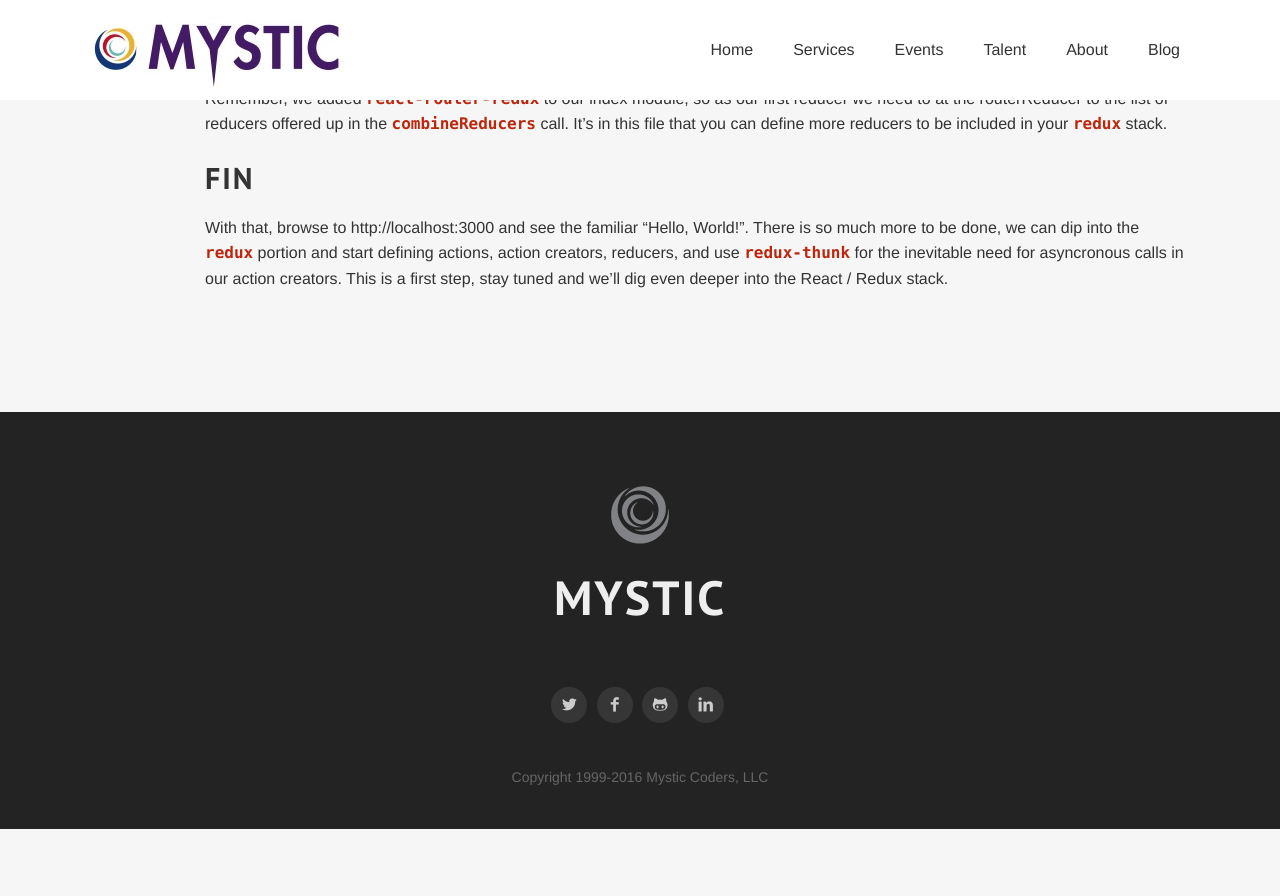
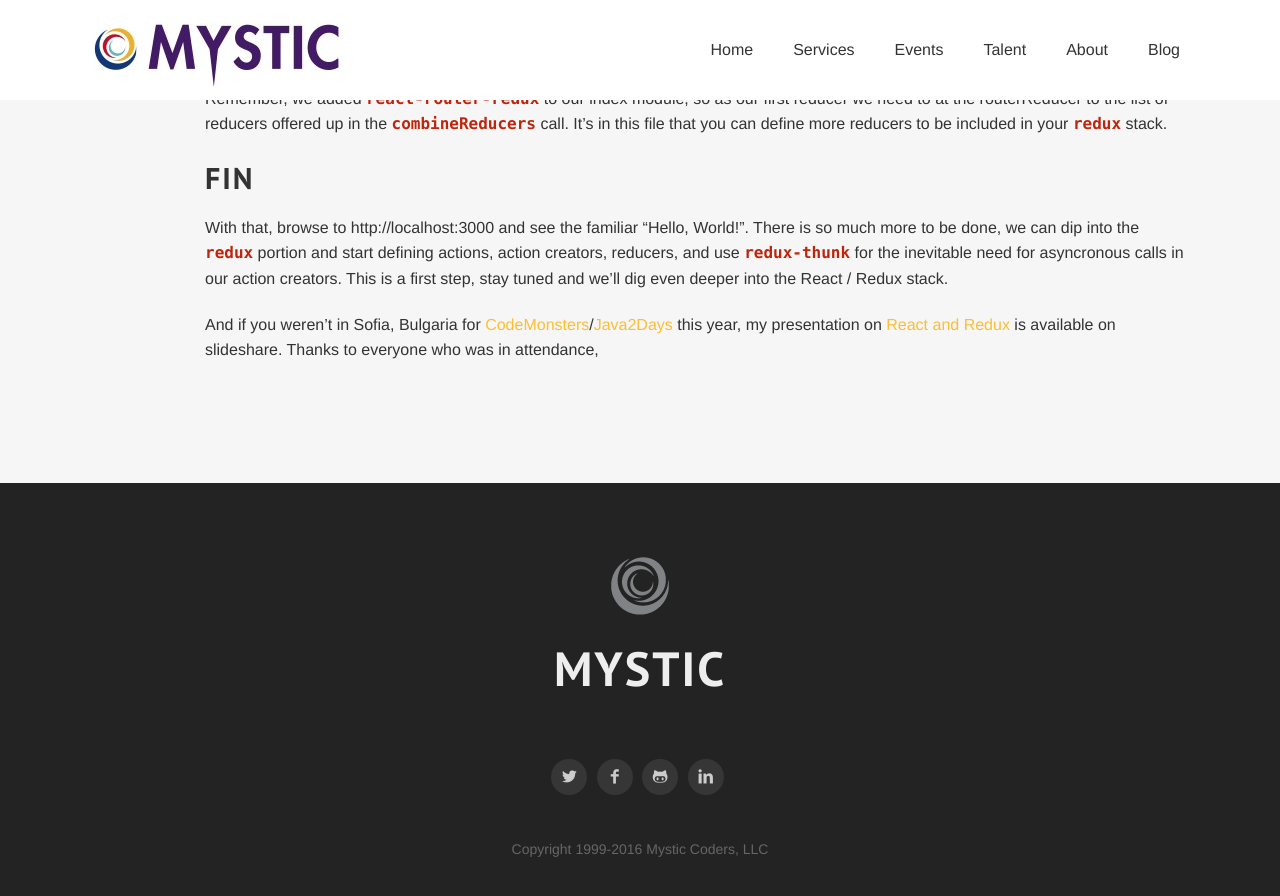
Before and after one commit to mysticcoders/www, a Jekyll site: the page built from _posts/2016-12-03-a-usable-bootstrap-with-react-slingshot.md, in a window 1280 px wide and 900 px high, scrolled down 3477 px. Shown: the top 896 px of the window. Built offline with Jekyll 4.4.1, drawn with Linux system fonts in a browser that asks for light colours; some web fonts are replaced; comment, search, counter and statistics services are not loaded; before the commit the page ends 4306 px from its top, so only the background shows below that.

Commit message:
add the blurb about slideshare to the bottom

```diff
--- a/_posts/2016-12-03-a-usable-bootstrap-with-react-slingshot.md
+++ b/_posts/2016-12-03-a-usable-bootstrap-with-react-slingshot.md
@@ -144,3 +144,5 @@ Remember, we added `react-router-redux` to our index module, so as our first red
 ## Fin
 
 With that, browse to http://localhost:3000 and see the familiar "Hello, World!". There is so much more to be done, we can dip into the `redux` portion and start defining actions, action creators, reducers, and use `redux-thunk` for the inevitable need for asyncronous calls in our action creators. This is a first step, stay tuned and we'll dig even deeper into the React / Redux stack.
+
+And if you weren't in Sofia, Bulgaria for [CodeMonsters](http://codemonsters.pro/)/[Java2Days](http://2016.java2days.com) this year, my presentation on [React and Redux](http://www.slideshare.net/kinabalu/react-and-redux) is available on slideshare. Thanks to everyone who was in attendance,
```
